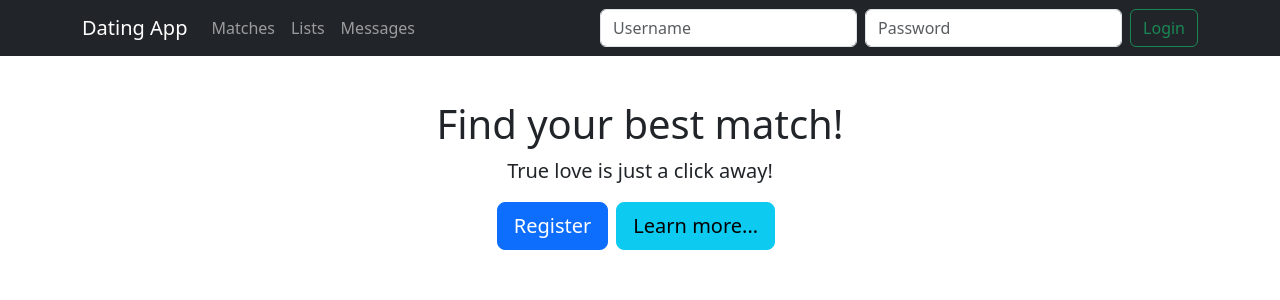
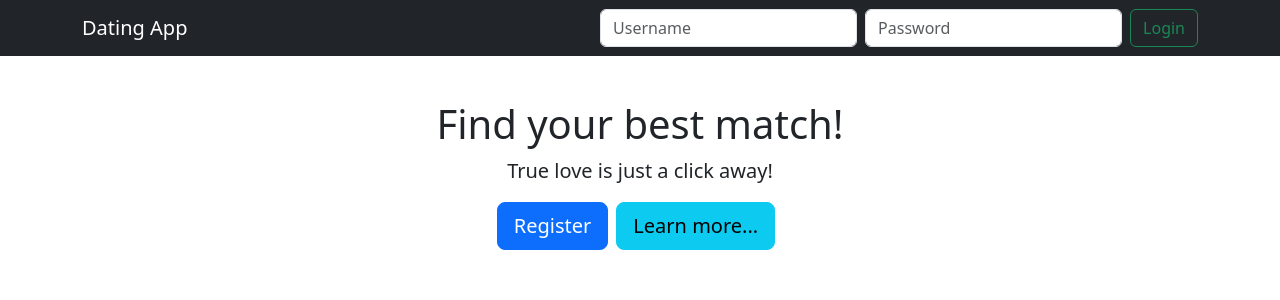
Before and after one commit to CarlosNaj3ra/DatingApp-ICI, an Angular app in the folder client/: page / in a window 1280 px wide. Shown: the top 300 px of the page. Built offline with nearby package versions, Linux system fonts and the light colour scheme; no server answers.

Commit message:
Parcial02 - Add dummy route

```diff
--- a/client/src/app/app.routes.ts
+++ b/client/src/app/app.routes.ts
@@ -8,9 +8,16 @@ import { authGuard } from './_guards/auth.guard';
 
 export const routes: Routes = [
     {path: "", component: HomeComponent},
-    {path: "members", component: MemberListComponent, canActivate: [authGuard]},
-    {path: "members/:id", component: MemberDetailComponent},
-    {path: "lists", component: ListsComponent},
-    {path: "messages", component: MessagesComponent},
+    {
+        path: "",
+        runGuardsAndResolvers: "always",
+        canActivate: [authGuard],
+        children:[
+            {path: "members", component: MemberListComponent, canActivate: [authGuard]},
+            {path: "members/:id", component: MemberDetailComponent},
+            {path: "lists", component: ListsComponent},
+            {path: "messages", component: MessagesComponent},
+        ]
+    },
     {path: "**", component: HomeComponent, pathMatch: "full"},
 ];
--- a/client/src/app/nav/nav.component.html
+++ b/client/src/app/nav/nav.component.html
@@ -2,8 +2,8 @@
     <div class="container">
         <a class="navbar-brand" routerLink="/" routerLinkActive="active">Dating App</a>
 
-        @if (true) {
-            <ul class="navbar-nav me-auto mb-2 mb-md-0">
+        <ul class="navbar-nav me-auto mb-2 mb-md-0">
+            @if (accountService.currentUser()) {
                 <li class="nav-item">
                     <a routerLink="/members" routerLinkActive="active" class="nav-link">Matches</a>
                 </li>
@@ -13,8 +13,8 @@
                 <li class="nav-item">
                     <a routerLink="/messages" routerLinkActive="active" class="nav-link">Messages</a>
                 </li>
-            </ul>
-        }
+            }
+        </ul>
 
         @if (accountService.currentUser()) {
             <div dropdown class="dropdown">
```
